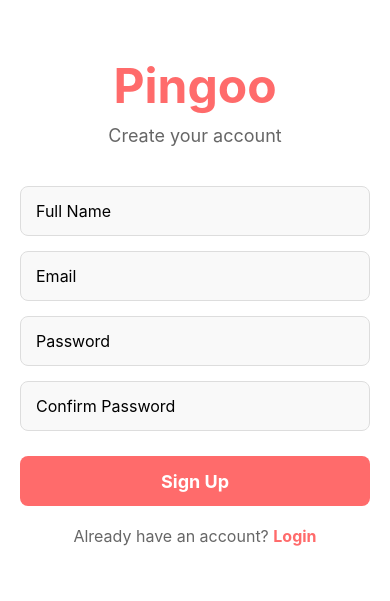
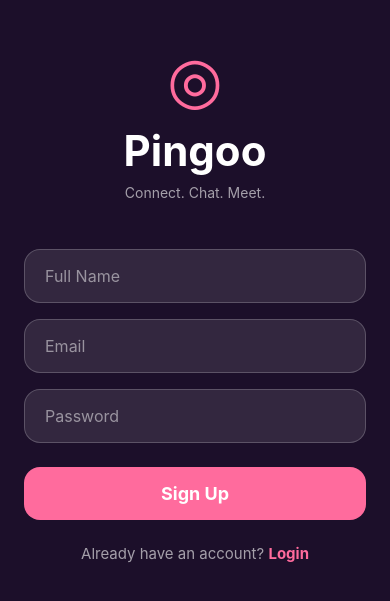
Before and after one commit to nikhilspatil103/pingoo-frontend, a React Native app: screen /Signup in a window 390 px wide. Shown: the part 121-722 px from the top of the page. Built offline with nearby package versions, Linux system fonts and the light colour scheme.

Commit message:
Redesign Login and Signup screens with Pingoo branding and modern dark theme

```diff
--- a/screens/LoginScreen.js
+++ b/screens/LoginScreen.js
@@ -1,5 +1,5 @@
 import React, { useState } from 'react';
-import { StyleSheet, Text, View, TextInput, TouchableOpacity, Alert, KeyboardAvoidingView, Platform, ScrollView } from 'react-native';
+import { StyleSheet, Text, View, TextInput, TouchableOpacity, Alert, SafeAreaView } from 'react-native';
 import { useAuth } from '../context/AuthContext';
 import { API_URL } from '../config/urlConfig';
 
@@ -37,17 +37,19 @@ export default function LoginScreen({ navigation }) {
   };
 
   return (
-    <KeyboardAvoidingView
-      style={styles.container}
-      behavior={Platform.OS === 'ios' ? 'padding' : 'height'}
-    >
-      <ScrollView contentContainerStyle={styles.scrollView}>
+    <SafeAreaView style={styles.container}>
+      <View style={styles.content}>
+        <View style={styles.header}>
+          <Text style={styles.logo}>◎</Text>
           <Text style={styles.title}>Pingoo</Text>
-        <Text style={styles.subtitle}>Welcome back!</Text>
+          <Text style={styles.subtitle}>Connect. Chat. Meet.</Text>
+        </View>
 
+        <View style={styles.form}>
           <TextInput
             style={styles.input}
             placeholder="Email"
+            placeholderTextColor="rgba(255, 255, 255, 0.5)"
             value={email}
             onChangeText={setEmail}
             keyboardType="email-address"
@@ -57,14 +59,11 @@ export default function LoginScreen({ navigation }) {
           <TextInput
             style={styles.input}
             placeholder="Password"
+            placeholderTextColor="rgba(255, 255, 255, 0.5)"
             value={password}
             onChangeText={setPassword}
             secureTextEntry
           />
-
-        <TouchableOpacity onPress={() => Alert.alert('Coming Soon', 'Forgot password feature')}>
-          <Text style={styles.forgotText}>Forgot Password?</Text>
-        </TouchableOpacity>
 
           <TouchableOpacity
             style={[styles.button, loading && styles.buttonDisabled]}
@@ -81,76 +80,24 @@ export default function LoginScreen({ navigation }) {
               Don't have an account? <Text style={styles.linkBold}>Sign Up</Text>
             </Text>
           </TouchableOpacity>
-      </ScrollView>
-    </KeyboardAvoidingView>
+        </View>
+      </View>
+    </SafeAreaView>
   );
 }
 
 const styles = StyleSheet.create({
-  container: {
-    flex: 1,
-    backgroundColor: '#fff',
-  },
-  scrollView: {
-    flexGrow: 1,
-    justifyContent: 'center',
-    padding: 20,
-  },
-  title: {
-    fontSize: 48,
-    fontWeight: 'bold',
-    color: '#FF6B6B',
-    textAlign: 'center',
-    marginBottom: 10,
-  },
-  subtitle: {
-    fontSize: 18,
-    color: '#666',
-    textAlign: 'center',
-    marginBottom: 40,
-  },
-  input: {
-    width: '100%',
-    height: 50,
-    borderWidth: 1,
-    borderColor: '#ddd',
-    borderRadius: 8,
-    paddingHorizontal: 15,
-    marginBottom: 15,
-    fontSize: 16,
-    backgroundColor: '#f9f9f9',
-  },
-  forgotText: {
-    textAlign: 'right',
-    color: '#FF6B6B',
-    fontSize: 14,
-    marginBottom: 20,
-  },
-  button: {
-    width: '100%',
-    height: 50,
-    backgroundColor: '#FF6B6B',
-    borderRadius: 8,
-    alignItems: 'center',
-    justifyContent: 'center',
-    marginTop: 10,
-  },
-  buttonDisabled: {
-    backgroundColor: '#ffb3b3',
-  },
-  buttonText: {
-    color: '#fff',
-    fontSize: 18,
-    fontWeight: 'bold',
-  },
-  linkText: {
-    textAlign: 'center',
-    marginTop: 20,
-    fontSize: 16,
-    color: '#666',
-  },
-  linkBold: {
-    color: '#FF6B6B',
-    fontWeight: 'bold',
-  },
+  container: { flex: 1, backgroundColor: '#1C0F2A' },
+  content: { flex: 1, justifyContent: 'center', paddingHorizontal: 24 },
+  header: { alignItems: 'center', marginBottom: 48 },
+  logo: { fontSize: 64, color: '#FF6B9D', marginBottom: 8 },
+  title: { fontSize: 42, fontWeight: 'bold', color: '#fff', marginBottom: 8 },
+  subtitle: { fontSize: 14, color: 'rgba(255, 255, 255, 0.6)', textAlign: 'center' },
+  form: { width: '100%' },
+  input: { backgroundColor: 'rgba(255, 255, 255, 0.1)', borderRadius: 16, paddingHorizontal: 20, paddingVertical: 16, fontSize: 16, marginBottom: 16, color: '#fff', borderWidth: 1, borderColor: 'rgba(255, 255, 255, 0.2)' },
+  button: { backgroundColor: '#FF6B9D', borderRadius: 16, paddingVertical: 16, alignItems: 'center', marginTop: 8 },
+  buttonDisabled: { backgroundColor: 'rgba(255, 107, 157, 0.5)' },
+  buttonText: { color: '#fff', fontSize: 18, fontWeight: 'bold' },
+  linkText: { textAlign: 'center', marginTop: 24, fontSize: 15, color: 'rgba(255, 255, 255, 0.6)' },
+  linkBold: { color: '#FF6B9D', fontWeight: 'bold' },
 });
--- a/screens/SignupScreen.js
+++ b/screens/SignupScreen.js
@@ -1,5 +1,5 @@
 import React, { useState } from 'react';
-import { StyleSheet, Text, View, TextInput, TouchableOpacity, KeyboardAvoidingView, Platform, ScrollView, Modal } from 'react-native';
+import { StyleSheet, Text, View, TextInput, TouchableOpacity, Alert, SafeAreaView } from 'react-native';
 import { useAuth } from '../context/AuthContext';
 import { API_URL } from '../config/urlConfig';
 
@@ -8,41 +8,16 @@ export default function SignupScreen({ navigation }) {
   const [name, setName] = useState('');
   const [email, setEmail] = useState('');
   const [password, setPassword] = useState('');
-  const [confirmPassword, setConfirmPassword] = useState('');
   const [loading, setLoading] = useState(false);
-  const [errorModal, setErrorModal] = useState({ visible: false, message: '' });
-  const [successModal, setSuccessModal] = useState({ visible: false, message: '' });
-
-  const showError = (message) => {
-    setErrorModal({ visible: true, message });
-  };
-
-  const showSuccess = (message) => {
-    setSuccessModal({ visible: true, message });
-  };
-
-  const validateEmail = (email) => {
-    return /\S+@\S+\.\S+/.test(email);
-  };
 
   const handleSignup = async () => {
-    if (!name || !email || !password || !confirmPassword) {
-      showError('All fields are required');
-      return;
-    }
-
-    if (!validateEmail(email)) {
-      showError('Please enter a valid email');
+    if (!name || !email || !password) {
+      Alert.alert('Error', 'All fields are required');
       return;
     }
 
     if (password.length < 6) {
-      showError('Password must be at least 6 characters');
-      return;
-    }
-
-    if (password !== confirmPassword) {
-      showError('Passwords do not match');
+      Alert.alert('Error', 'Password must be at least 6 characters');
       return;
     }
 
@@ -56,30 +31,33 @@ export default function SignupScreen({ navigation }) {
       const data = await response.json();
 
       if (response.ok) {
-        await login(data);
-        showSuccess('Account created successfully!');
+        Alert.alert('Success', 'Account created! Please login.', [
+          { text: 'OK', onPress: () => navigation.navigate('Login') }
+        ]);
       } else {
-        showError(data.error || 'Signup failed');
+        Alert.alert('Error', data.error || 'Signup failed');
       }
     } catch (error) {
-      showError('Network error. Please try again.');
+      Alert.alert('Error', 'Network error. Please try again.');
     } finally {
       setLoading(false);
     }
   };
 
   return (
-    <KeyboardAvoidingView
-      style={styles.container}
-      behavior={Platform.OS === 'ios' ? 'padding' : 'height'}
-    >
-      <ScrollView contentContainerStyle={styles.scrollView}>
+    <SafeAreaView style={styles.container}>
+      <View style={styles.content}>
+        <View style={styles.header}>
+          <Text style={styles.logo}>◎</Text>
           <Text style={styles.title}>Pingoo</Text>
-        <Text style={styles.subtitle}>Create your account</Text>
+          <Text style={styles.subtitle}>Connect. Chat. Meet.</Text>
+        </View>
 
+        <View style={styles.form}>
           <TextInput
             style={styles.input}
             placeholder="Full Name"
+            placeholderTextColor="rgba(255, 255, 255, 0.5)"
             value={name}
             onChangeText={setName}
             autoCapitalize="words"
@@ -88,6 +66,7 @@ export default function SignupScreen({ navigation }) {
           <TextInput
             style={styles.input}
             placeholder="Email"
+            placeholderTextColor="rgba(255, 255, 255, 0.5)"
             value={email}
             onChangeText={setEmail}
             keyboardType="email-address"
@@ -97,16 +76,9 @@ export default function SignupScreen({ navigation }) {
           <TextInput
             style={styles.input}
             placeholder="Password"
+            placeholderTextColor="rgba(255, 255, 255, 0.5)"
             value={password}
             onChangeText={setPassword}
-          secureTextEntry
-        />
-
-        <TextInput
-          style={styles.input}
-          placeholder="Confirm Password"
-          value={confirmPassword}
-          onChangeText={setConfirmPassword}
             secureTextEntry
           />
 
@@ -125,162 +97,24 @@ export default function SignupScreen({ navigation }) {
               Already have an account? <Text style={styles.linkBold}>Login</Text>
             </Text>
           </TouchableOpacity>
-      </ScrollView>
-
-      {/* Error Modal */}
-      <Modal
-        transparent
-        visible={errorModal.visible}
-        animationType="fade"
-        onRequestClose={() => setErrorModal({ visible: false, message: '' })}
-      >
-        <View style={styles.modalOverlay}>
-          <View style={styles.modalContent}>
-            <Text style={styles.modalTitle}>⚠️ Error</Text>
-            <Text style={styles.modalMessage}>{errorModal.message}</Text>
-            <TouchableOpacity
-              style={styles.modalButton}
-              onPress={() => setErrorModal({ visible: false, message: '' })}
-            >
-              <Text style={styles.modalButtonText}>OK</Text>
-            </TouchableOpacity>
         </View>
       </View>
-      </Modal>
-
-      {/* Success Modal */}
-      <Modal
-        transparent
-        visible={successModal.visible}
-        animationType="fade"
-        onRequestClose={() => {
-          setSuccessModal({ visible: false, message: '' });
-          navigation.navigate('Login');
-        }}
-      >
-        <View style={styles.modalOverlay}>
-          <View style={styles.modalContent}>
-            <Text style={[styles.modalTitle, { color: '#4CAF50' }]}>✓ Success</Text>
-            <Text style={styles.modalMessage}>{successModal.message}</Text>
-            <TouchableOpacity
-              style={[styles.modalButton, { backgroundColor: '#4CAF50' }]}
-              onPress={() => {
-                setSuccessModal({ visible: false, message: '' });
-                navigation.replace('Home');
-              }}
-            >
-              <Text style={styles.modalButtonText}>Go to Login</Text>
-            </TouchableOpacity>
-          </View>
-        </View>
-      </Modal>
-    </KeyboardAvoidingView>
+    </SafeAreaView>
   );
 }
 
 const styles = StyleSheet.create({
-  container: {
-    flex: 1,
-    backgroundColor: '#fff',
-  },
-  scrollView: {
-    flexGrow: 1,
-    justifyContent: 'center',
-    padding: 20,
-  },
-  title: {
-    fontSize: 48,
-    fontWeight: 'bold',
-    color: '#FF6B6B',
-    textAlign: 'center',
-    marginBottom: 10,
-  },
-  subtitle: {
-    fontSize: 18,
-    color: '#666',
-    textAlign: 'center',
-    marginBottom: 40,
-  },
-  input: {
-    width: '100%',
-    height: 50,
-    borderWidth: 1,
-    borderColor: '#ddd',
-    borderRadius: 8,
-    paddingHorizontal: 15,
-    marginBottom: 15,
-    fontSize: 16,
-    backgroundColor: '#f9f9f9',
-  },
-  button: {
-    width: '100%',
-    height: 50,
-    backgroundColor: '#FF6B6B',
-    borderRadius: 8,
-    alignItems: 'center',
-    justifyContent: 'center',
-    marginTop: 10,
-  },
-  buttonDisabled: {
-    backgroundColor: '#ffb3b3',
-  },
-  buttonText: {
-    color: '#fff',
-    fontSize: 18,
-    fontWeight: 'bold',
-  },
-  linkText: {
-    textAlign: 'center',
-    marginTop: 20,
-    fontSize: 16,
-    color: '#666',
-  },
-  linkBold: {
-    color: '#FF6B6B',
-    fontWeight: 'bold',
-  },
-  modalOverlay: {
-    flex: 1,
-    backgroundColor: 'rgba(0, 0, 0, 0.5)',
-    justifyContent: 'center',
-    alignItems: 'center',
-  },
-  modalContent: {
-    backgroundColor: '#fff',
-    borderRadius: 16,
-    padding: 24,
-    width: '80%',
-    maxWidth: 400,
-    alignItems: 'center',
-    shadowColor: '#000',
-    shadowOffset: { width: 0, height: 2 },
-    shadowOpacity: 0.25,
-    shadowRadius: 4,
-    elevation: 5,
-  },
-  modalTitle: {
-    fontSize: 24,
-    fontWeight: 'bold',
-    color: '#FF6B6B',
-    marginBottom: 12,
-  },
-  modalMessage: {
-    fontSize: 16,
-    color: '#666',
-    textAlign: 'center',
-    marginBottom: 20,
-  },
-  modalButton: {
-    backgroundColor: '#FF6B6B',
-    paddingVertical: 12,
-    paddingHorizontal: 32,
-    borderRadius: 8,
-    minWidth: 120,
-  },
-  modalButtonText: {
-    color: '#fff',
-    fontSize: 16,
-    fontWeight: 'bold',
-    textAlign: 'center',
-  },
+  container: { flex: 1, backgroundColor: '#1C0F2A' },
+  content: { flex: 1, justifyContent: 'center', paddingHorizontal: 24 },
+  header: { alignItems: 'center', marginBottom: 48 },
+  logo: { fontSize: 64, color: '#FF6B9D', marginBottom: 8 },
+  title: { fontSize: 42, fontWeight: 'bold', color: '#fff', marginBottom: 8 },
+  subtitle: { fontSize: 14, color: 'rgba(255, 255, 255, 0.6)', textAlign: 'center' },
+  form: { width: '100%' },
+  input: { backgroundColor: 'rgba(255, 255, 255, 0.1)', borderRadius: 16, paddingHorizontal: 20, paddingVertical: 16, fontSize: 16, marginBottom: 16, color: '#fff', borderWidth: 1, borderColor: 'rgba(255, 255, 255, 0.2)' },
+  button: { backgroundColor: '#FF6B9D', borderRadius: 16, paddingVertical: 16, alignItems: 'center', marginTop: 8 },
+  buttonDisabled: { backgroundColor: 'rgba(255, 107, 157, 0.5)' },
+  buttonText: { color: '#fff', fontSize: 18, fontWeight: 'bold' },
+  linkText: { textAlign: 'center', marginTop: 24, fontSize: 15, color: 'rgba(255, 255, 255, 0.6)' },
+  linkBold: { color: '#FF6B9D', fontWeight: 'bold' },
 });
```
Lines whose indentation alone changed are shown as unchanged.
